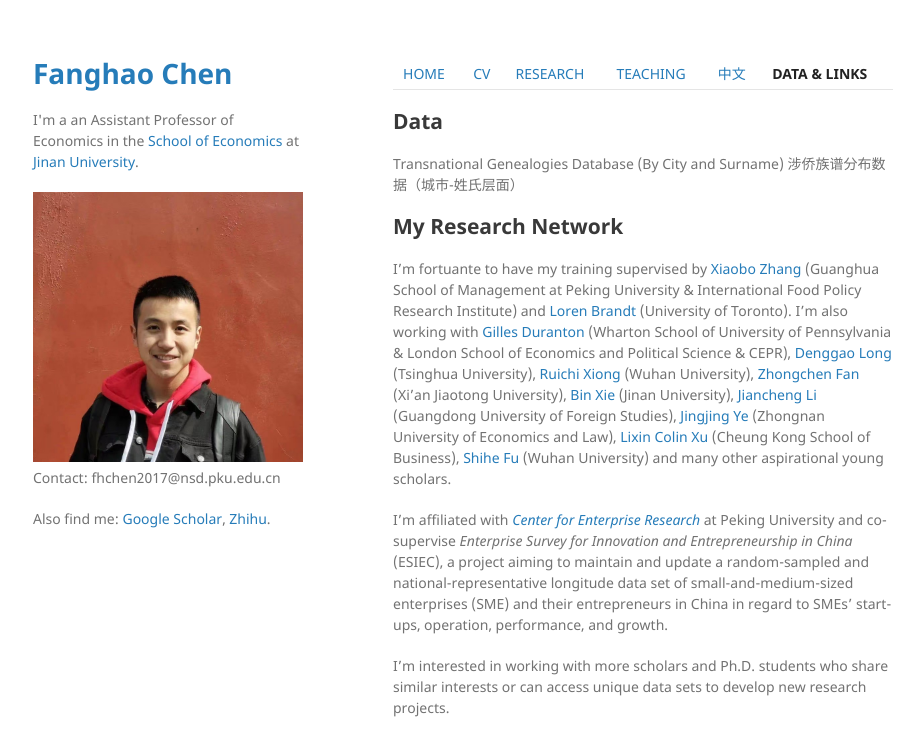
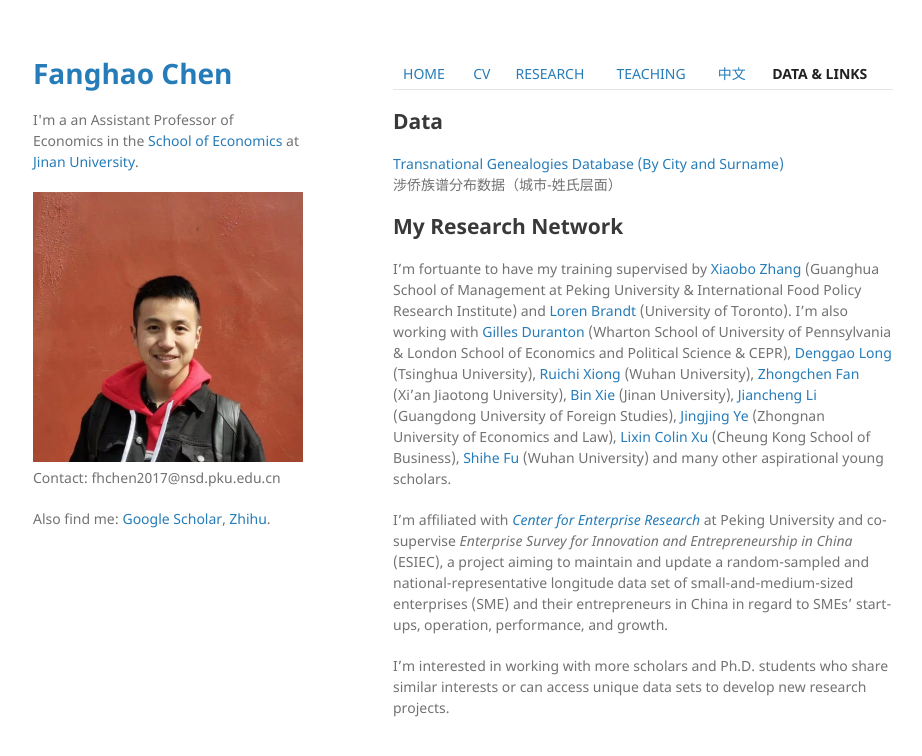
Before and after one commit to FanghaoChen/homepage, a Jekyll site: the page built from links.md, in a window 1280 px wide. Shown: the top 756 px of the page, without its empty margins (177-1099 px from the left). Built offline with Jekyll 4.4.1, drawn with Linux system fonts in a browser that asks for light colours; our own code applies the rules of GitHub Pages for plain Markdown files.

```diff
--- a/links.md
+++ b/links.md
@@ -2,8 +2,9 @@
 
 ## Data ##
 
-Transnational Genealogies Database (By City and Surname)
+[Transnational Genealogies Database (By City and Surname)](./assets/涉侨族谱分布241028.rar) <br/>
 涉侨族谱分布数据（城市-姓氏层面）
+
 
 ## My Research Network ##
 
```
